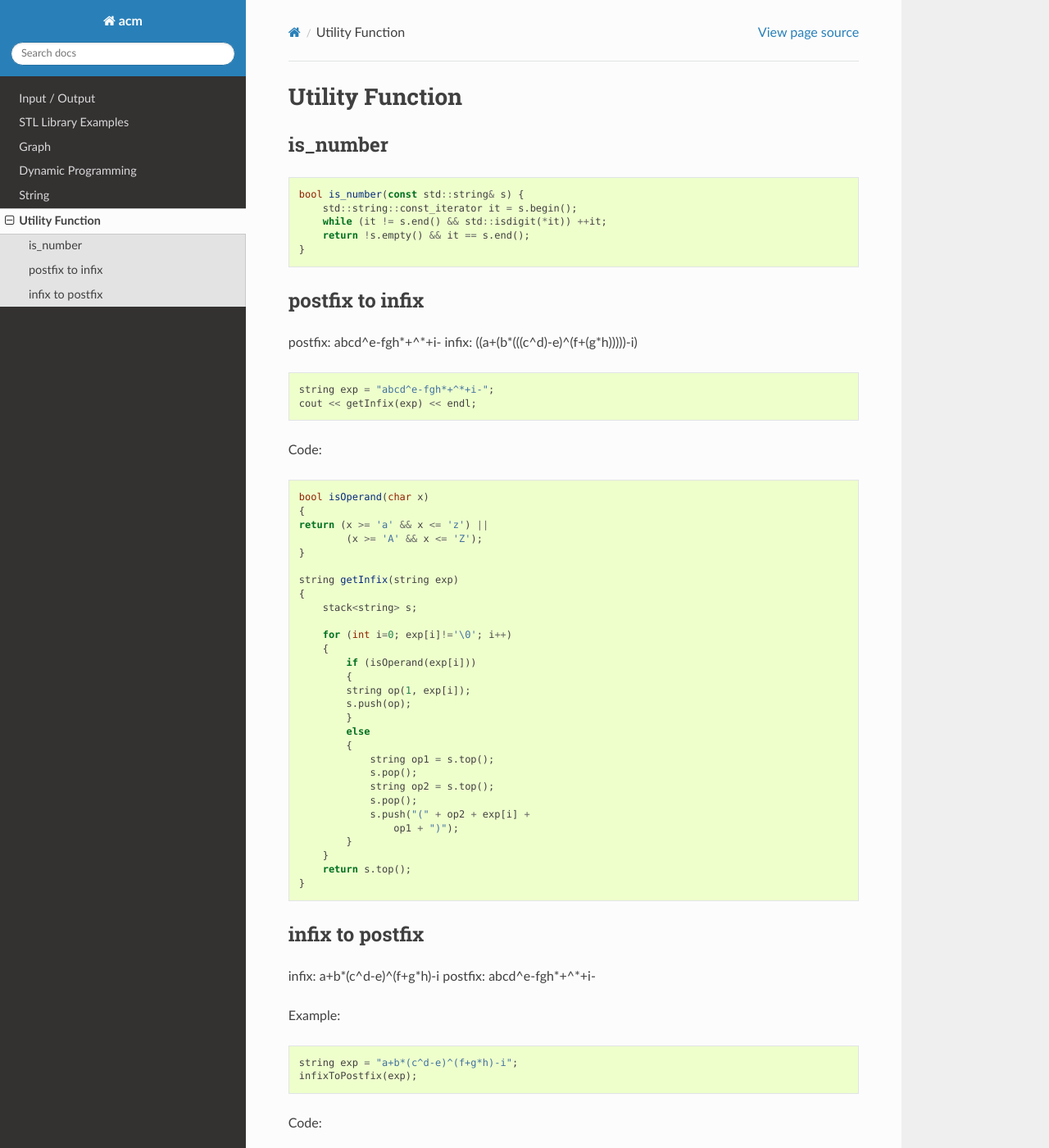
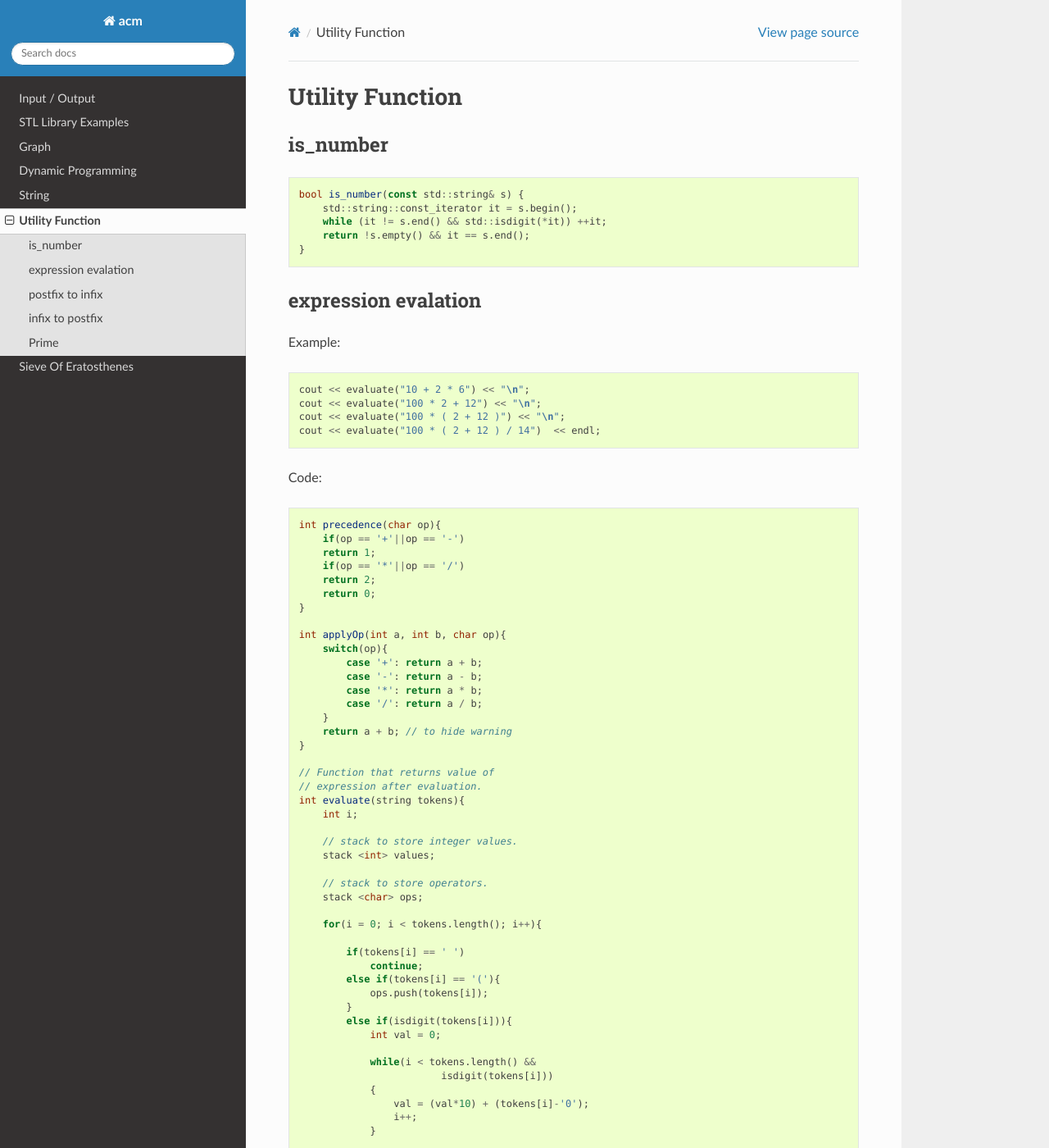
Before and after one commit to klhui97/ACM, a Sphinx documentation site: the page built from docs/source/topics/utils.rst, in a window 1280 px wide and 1400 px high. Shown: the whole window at 82% size. Built offline with Sphinx 7.4.7 and the Read the Docs theme 2.0.0, drawn with Linux system fonts in a browser that asks for light colours; some of the changed text lies outside the part shown.

Commit message:
update utils

```diff
--- a/docs/source/topics/utils.rst
+++ b/docs/source/topics/utils.rst
@@ -2,7 +2,7 @@ Utility Function
 ================
 
 is_number
-^^^^^^^^^^^
+^^^^^^^^^
 
 .. code-block:: cpp
 
@@ -10,6 +10,125 @@ is_number
         std::string::const_iterator it = s.begin();
         while (it != s.end() && std::isdigit(*it)) ++it;
         return !s.empty() && it == s.end();
+    }
+
+expression evalation
+^^^^^^^^^^^^^^^^^^^^
+
+Example:
+
+.. code-block:: cpp
+
+    cout << evaluate("10 + 2 * 6") << "\n";
+    cout << evaluate("100 * 2 + 12") << "\n";
+    cout << evaluate("100 * ( 2 + 12 )") << "\n";
+    cout << evaluate("100 * ( 2 + 12 ) / 14")  << endl;
+
+
+Code:
+
+.. code-block:: cpp
+
+    int precedence(char op){
+        if(op == '+'||op == '-')
+        return 1;
+        if(op == '*'||op == '/')
+        return 2;
+        return 0;
+    }
+
+    int applyOp(int a, int b, char op){
+        switch(op){
+            case '+': return a + b;
+            case '-': return a - b;
+            case '*': return a * b;
+            case '/': return a / b;
+        }
+        return a + b; // to hide warning
+    }
+
+    // Function that returns value of
+    // expression after evaluation.
+    int evaluate(string tokens){
+        int i;
+
+        // stack to store integer values.
+        stack <int> values;
+
+        // stack to store operators.
+        stack <char> ops;
+
+        for(i = 0; i < tokens.length(); i++){
+
+            if(tokens[i] == ' ')
+                continue;
+            else if(tokens[i] == '('){
+                ops.push(tokens[i]);
+            }
+            else if(isdigit(tokens[i])){
+                int val = 0;
+
+                while(i < tokens.length() &&
+                            isdigit(tokens[i]))
+                {
+                    val = (val*10) + (tokens[i]-'0');
+                    i++;
+                }
+
+                values.push(val);
+            }
+            else if(tokens[i] == ')')
+            {
+                while(!ops.empty() && ops.top() != '(')
+                {
+                    int val2 = values.top();
+                    values.pop();
+
+                    int val1 = values.top();
+                    values.pop();
+
+                    char op = ops.top();
+                    ops.pop();
+
+                    values.push(applyOp(val1, val2, op));
+                }
+
+                // pop opening brace.
+                ops.pop();
+            }
+            else
+            {
+                while(!ops.empty() && precedence(ops.top())
+                                    >= precedence(tokens[i])){
+                    int val2 = values.top();
+                    values.pop();
+
+                    int val1 = values.top();
+                    values.pop();
+
+                    char op = ops.top();
+                    ops.pop();
+
+                    values.push(applyOp(val1, val2, op));
+                }
+                ops.push(tokens[i]);
+            }
+        }
+
+        while(!ops.empty()){
+            int val2 = values.top();
+            values.pop();
+
+            int val1 = values.top();
+            values.pop();
+
+            char op = ops.top();
+            ops.pop();
+
+            values.push(applyOp(val1, val2, op));
+        }
+
+        return values.top();
     }
 
 postfix to infix
@@ -134,3 +253,41 @@ Code:
 
         cout << ns << endl;
     }
+
+Prime
+^^^^^
+
+Sieve Of Eratosthenes
+=====================
+
+print all primes less than N
+
+example:
+
+.. code-block:: cpp
+
+    SieveOfEratosthenes(100);
+
+Code:
+
+.. code-block:: cpp
+
+    void SieveOfEratosthenes(int n)
+    {
+        bool isprime[n+1];
+        memset(isprime, true, sizeof(isprime));
+
+        for (int p=2; p*p<=n; p++)
+        {
+            if (isprime[p] == true)
+            {
+                for (int i=p*p; i<=n; i += p)
+                    isprime[i] = false;
+            }
+        }
+
+        // Print all isprime numbers
+        for (int p=2; p<=n; p++)
+        if (isprime[p])
+            cout << p << " ";
+    }
```
